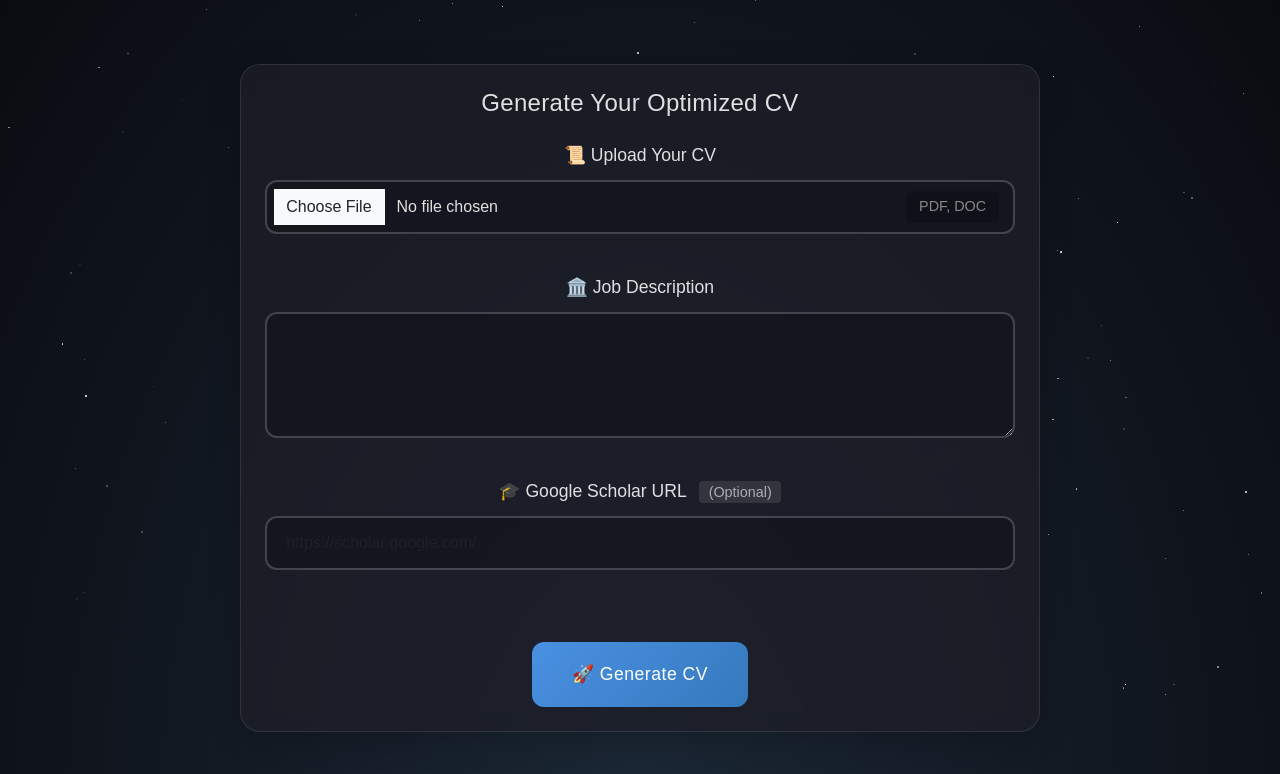
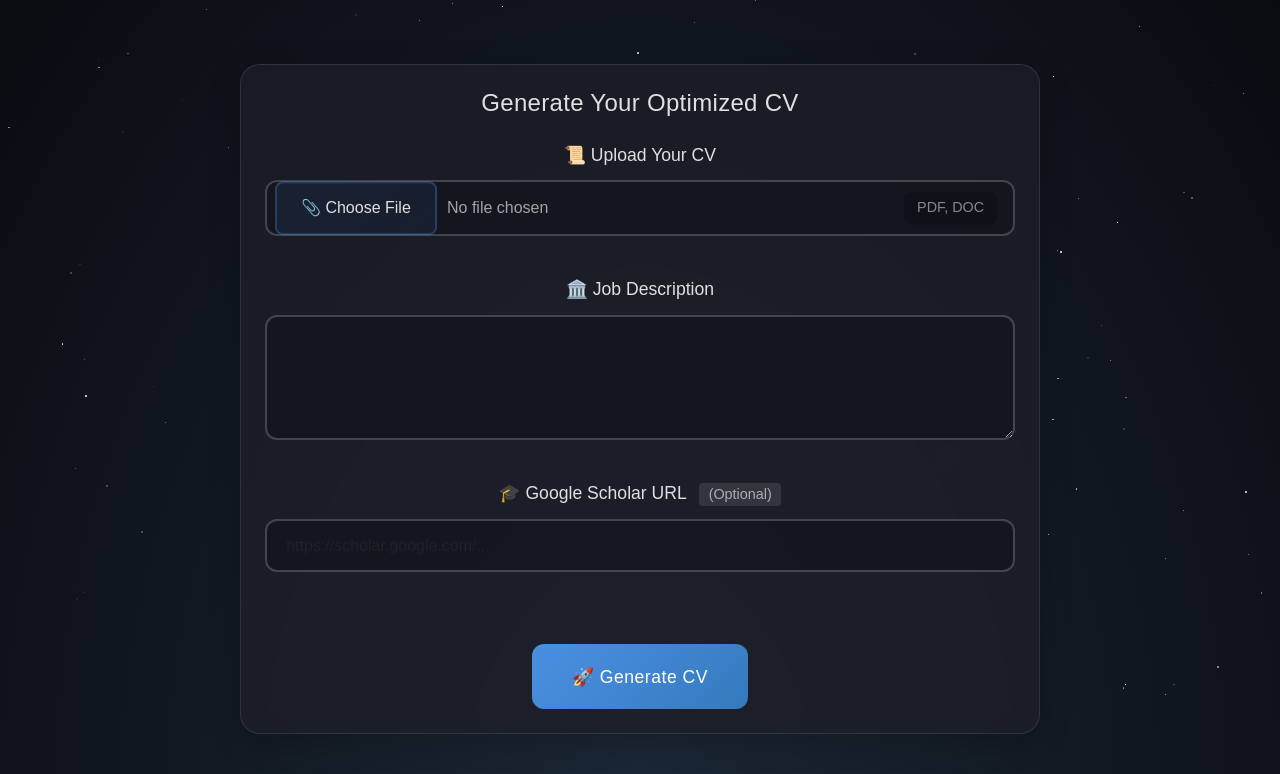
Before and after one commit to vitali87/cv-match, a FastAPI app: page / in a window 1280 px wide. Shown: the part 86-860 px from the top of the page. Run offline with FastAPI, Linux system fonts and the light colour scheme; some libraries are stand-ins or nearby versions.

Commit message:
feat: prettify Choose File

```diff
--- a/templates/index.html
+++ b/templates/index.html
@@ -166,16 +166,59 @@
         /* File input custom styling */
         .file-input-wrapper {
             position: relative;
-            text-align: center;
+            text-align: left;
             width: 100%;
             box-sizing: border-box;
+            height: 3.5rem;
+            background: var(--input-bg);
+            border: 2px solid var(--input-border);
+            border-radius: 12px;
+            display: flex;
+            align-items: center;
+            padding-right: 120px;
         }
 
-        .file-input-wrapper .form-control {
-            padding-right: 110px;
+        .file-input-wrapper input[type="file"] {
+            opacity: 0;
+            position: absolute;
+            top: 0;
+            left: 0;
+            width: 140px;
+            height: 100%;
             cursor: pointer;
-            width: 100%;
-            box-sizing: border-box;
+            z-index: 2;
+        }
+
+        .file-input-wrapper::before {
+            content: '📎 Choose File';
+            position: absolute;
+            left: 0;
+            top: 50%;
+            transform: translateY(-50%);
+            background: linear-gradient(135deg, rgba(74, 144, 226, 0.1) 0%, rgba(53, 122, 189, 0.1) 100%);
+            padding: 0.8rem 1.5rem;
+            border-radius: 8px;
+            border: 2px solid rgba(74, 144, 226, 0.3);
+            color: var(--text-color);
+            font-size: 1rem;
+            transition: all 0.3s ease;
+            z-index: 1;
+            margin-left: 0.5rem;
+        }
+
+        .file-input-wrapper:hover::before {
+            background: linear-gradient(135deg, rgba(74, 144, 226, 0.2) 0%, rgba(53, 122, 189, 0.2) 100%);
+            border-color: rgba(74, 144, 226, 0.5);
+        }
+
+        .file-input-wrapper .custom-file-label {
+            color: var(--input-text);
+            padding: 0 0 0 180px;
+            font-size: 1rem;
+            white-space: nowrap;
+            overflow: hidden;
+            text-overflow: ellipsis;
+            opacity: 0.7;
         }
 
         .file-types {
@@ -388,6 +431,7 @@
                 </label>
                 <div class="file-input-wrapper">
                     <input type="file" class="form-control" id="cvFile" name="cvFile" accept=".pdf,.doc,.docx" required>
+                    <div class="custom-file-label">No file chosen</div>
                     <span class="file-types">PDF, DOC</span>
                 </div>
             </div>
@@ -492,6 +536,11 @@
                 document.getElementById('spinnerOverlay').style.display = 'none';
             }
         });
+
+        document.querySelector('input[type="file"]').addEventListener('change', function(e) {
+            const fileName = e.target.files[0]?.name || 'No file chosen';
+            e.target.parentElement.querySelector('.custom-file-label').textContent = fileName;
+        });
     </script>
 </body>
 
```
